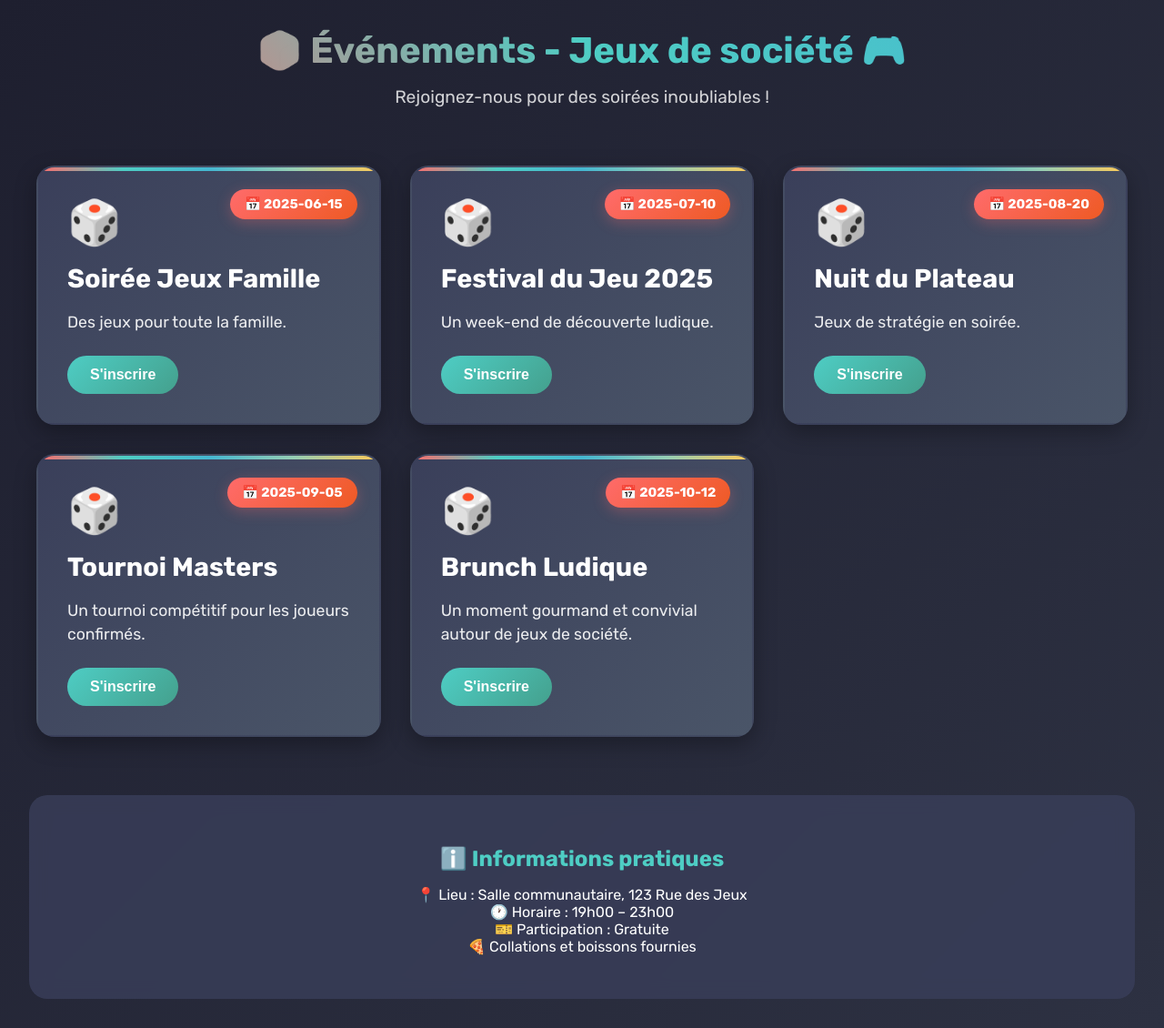
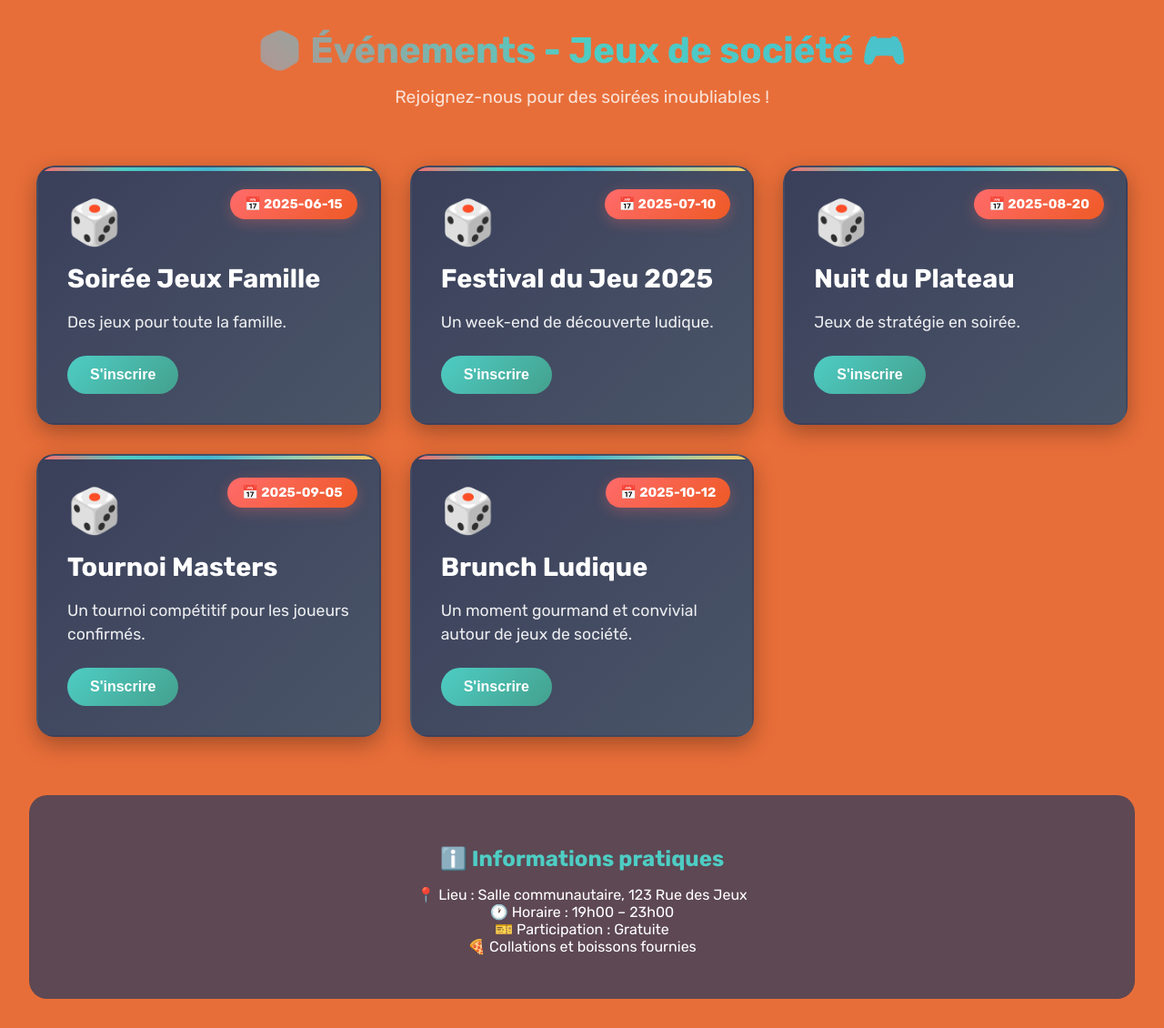
Before and after one commit to gabrielpariss/projet-technologique, a PHP site: page /evenement.php in a window 1280 px wide. Shown: the whole page at 91% size. Run offline with PHP 8.4, Linux system fonts and the light colour scheme; data comes from the database, SQL or seed files in the repository.

Commit message:
evenement

```diff
--- a/evenement.php
+++ b/evenement.php
@@ -35,7 +35,7 @@ $events = $stmt->fetchAll(PDO::FETCH_ASSOC);
             margin: 0;
             padding: 0;
             font-family: 'Rubik', sans-serif;
-            background: linear-gradient(135deg, #1e1f2f, #2d3142);
+            background: #E86E39;
             color: #fff;
             min-height: 100vh;
         }
```
